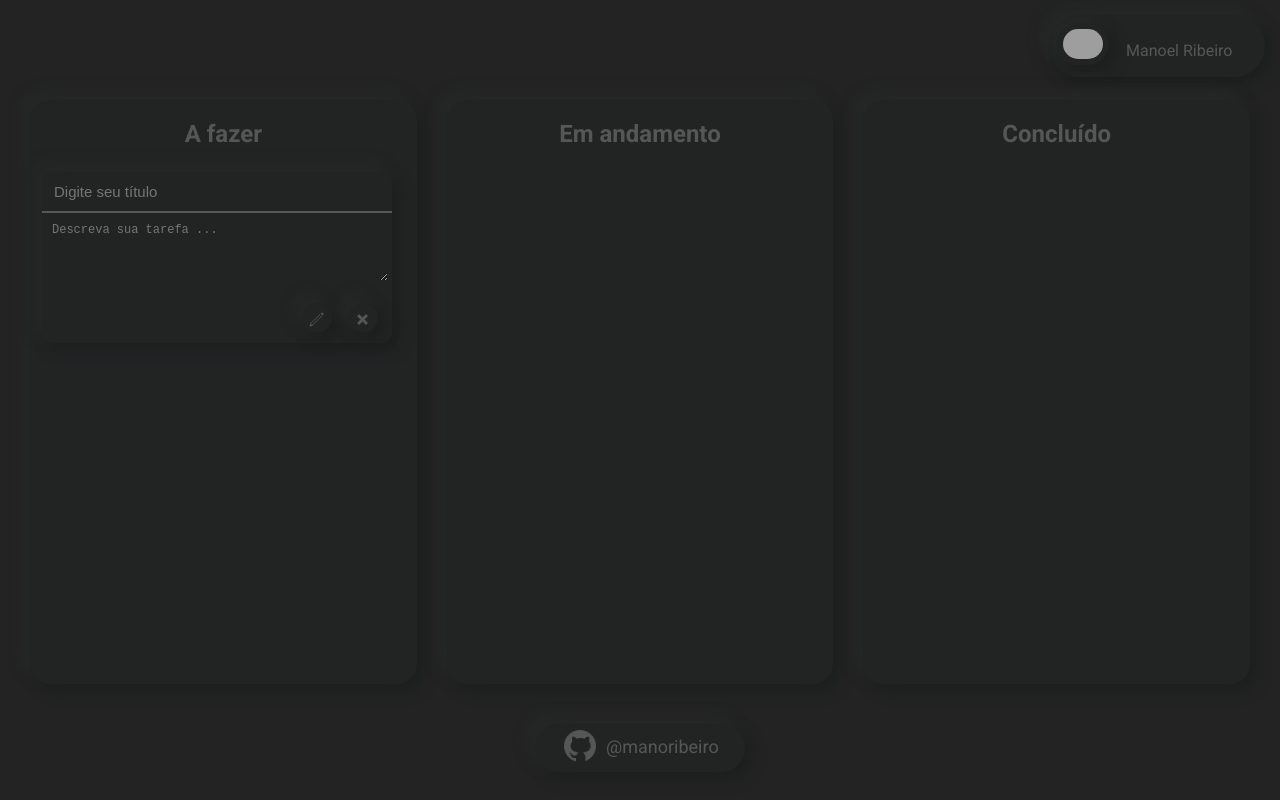
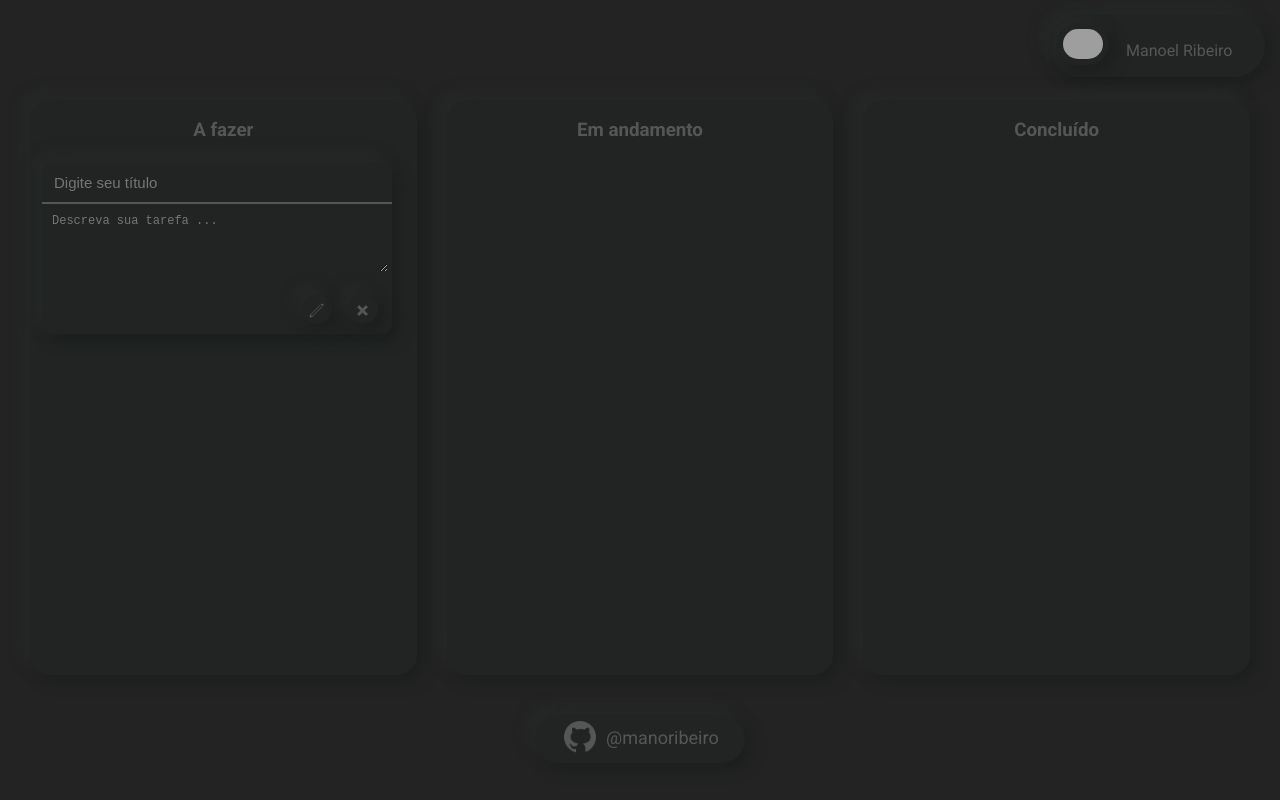
Before and after one commit to manoelrmf/taskList, a React (Create React App) app in the folder frontend/web/: page / in a window 1280 px wide. Shown: the top 800 px of the page. Built offline with nearby package versions, Linux system fonts and the light colour scheme; no server answers; grey boxes are pictures that could not be loaded.

Commit message:
Diminuindo titulo dos boxes

```diff
--- a/frontend/web/src/components/Main/index.js
+++ b/frontend/web/src/components/Main/index.js
@@ -121,7 +121,7 @@ function Main(){
                         {Object.entries(colunas).map(([id, coluna]) => {
                           return (
                             <div className="box-style s-dark">
-                              <h2>{coluna.name}</h2>
+                              <h3>{coluna.name}</h3>
                               <div style={{margin: 8}}>
                               <Droppable droppableId={id} key={id} style={{margin: 8}}>
                                 {(provided, snapshot) => {
```
